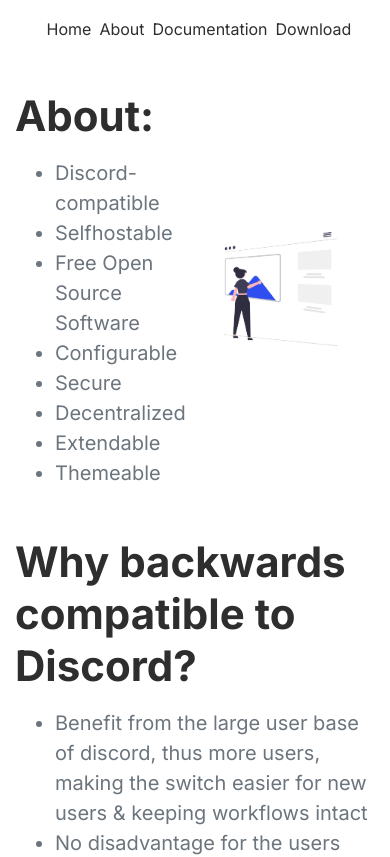
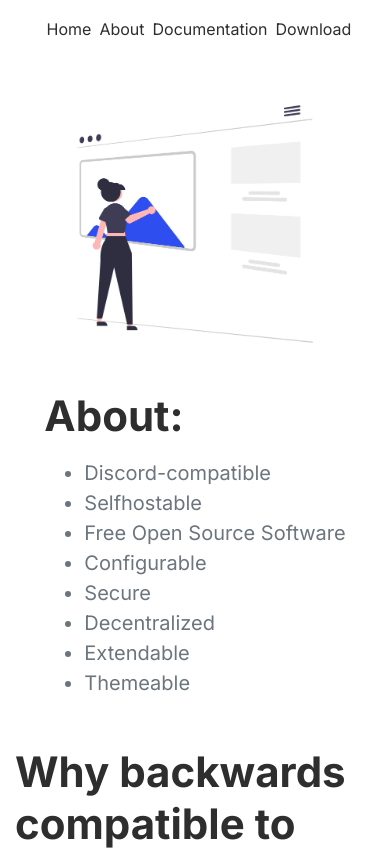
Before and after one commit to dmitritruf/fosscord-web, a Nuxt app: page /about in a window 390 px wide. Shown: the top 857 px of the page. Built offline with nearby package versions, Linux system fonts and the light colour scheme.

Commit message:
moved about image to the top

```diff
--- a/assets/css/style.css
+++ b/assets/css/style.css
@@ -617,4 +617,7 @@
   #contribution_container {
     flex-direction: column-reverse;
   }
+  .about_container {
+    flex-direction: column-reverse;
+  }
 }
```
